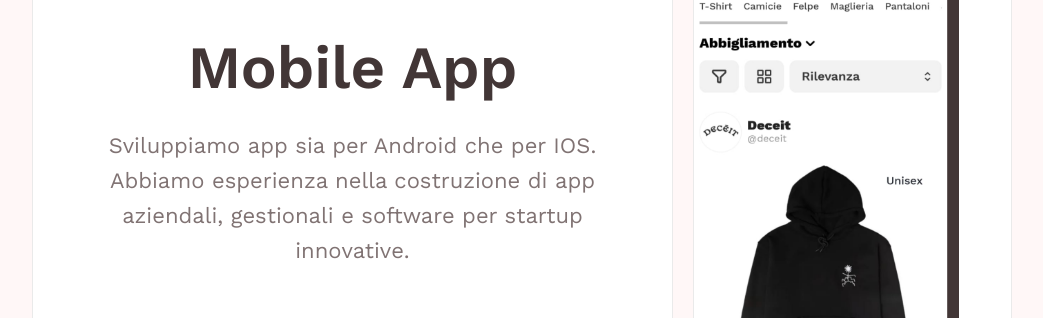
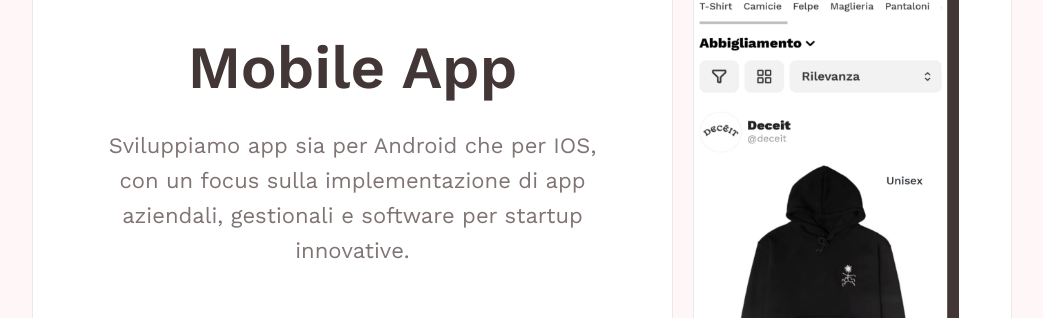
Before and after one commit to Nicolo-Merlini/camacode, a Next.js app: page / in a window 1280 px wide. Shown: the part 2200-2518 px from the top of the page, without its empty margins (118-1161 px from the left). Built offline with nearby package versions, Linux system fonts and the light colour scheme.

Commit message:
edit text

```diff
--- a/src/components/molecules/ContactsForm.tsx
+++ b/src/components/molecules/ContactsForm.tsx
@@ -212,10 +212,9 @@ export const ContactsForm = () => {
               type="button"
               borderRadius="20px"
               className="my-[20px]"
-              variant={["green", "green", "green", "white"]}
+              variant={["white", "white", "white"]}
               size={'lg'}
               width={'full'}
-
             >
               Schedula un meeting
             </Button>
--- a/src/components/organisms/Header.tsx
+++ b/src/components/organisms/Header.tsx
@@ -277,6 +277,7 @@ const Header = () => {
                             transform: 'scale(0.98)',
                         }}
                         onClick={() => setIsDrawerOpen(true)}
+                        cursor={'pointer'}
                     >
                         <Bars3Icon
                             className='w-10 h-10'
--- a/src/pages/index.tsx
+++ b/src/pages/index.tsx
@@ -162,7 +162,7 @@ export const Home = () => {
                 <BoxGrid>
                   <BoxText
                     title="Mobile App"
-                    subtitle="Sviluppiamo app sia per Android che per IOS. Abbiamo esperienza nella costruzione di app aziendali, gestionali e software per startup innovative."
+                    subtitle="Sviluppiamo app sia per Android che per IOS, con un focus sulla implementazione di app aziendali, gestionali e software per startup innovative."
                     className="py-[50px] lg:w-8/12"
                   />
                   <WhiteBox className=" lg:w-4/12">
@@ -239,7 +239,7 @@ export const Home = () => {
           <Box id={"free-trial"} mb={"0px"}></Box>
           <Paragraph
             title="Paghi solo se soddisfatto"
-            subtitle="Prova i nostri servizi attraverso una demo gratuita del tuo progetto e decidi solo dopo se continuare"
+            subtitle="Prova i nostri servizi attraverso una demo gratuita del tuo progetto e decidi solo dopo se continuare."
             className="mt-[100px] md:mt-[150px] lg:mt-[200px] "
           >
             <FadeInWhenVisible
```
